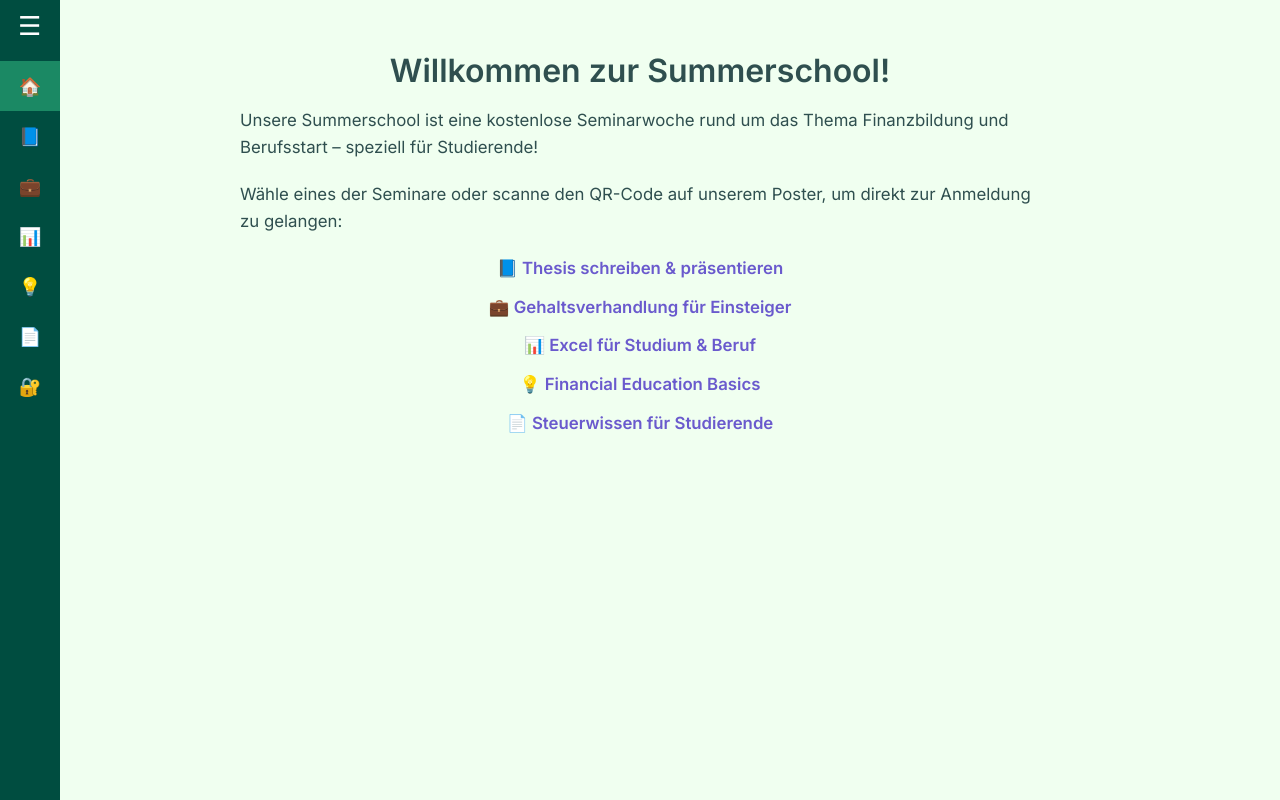
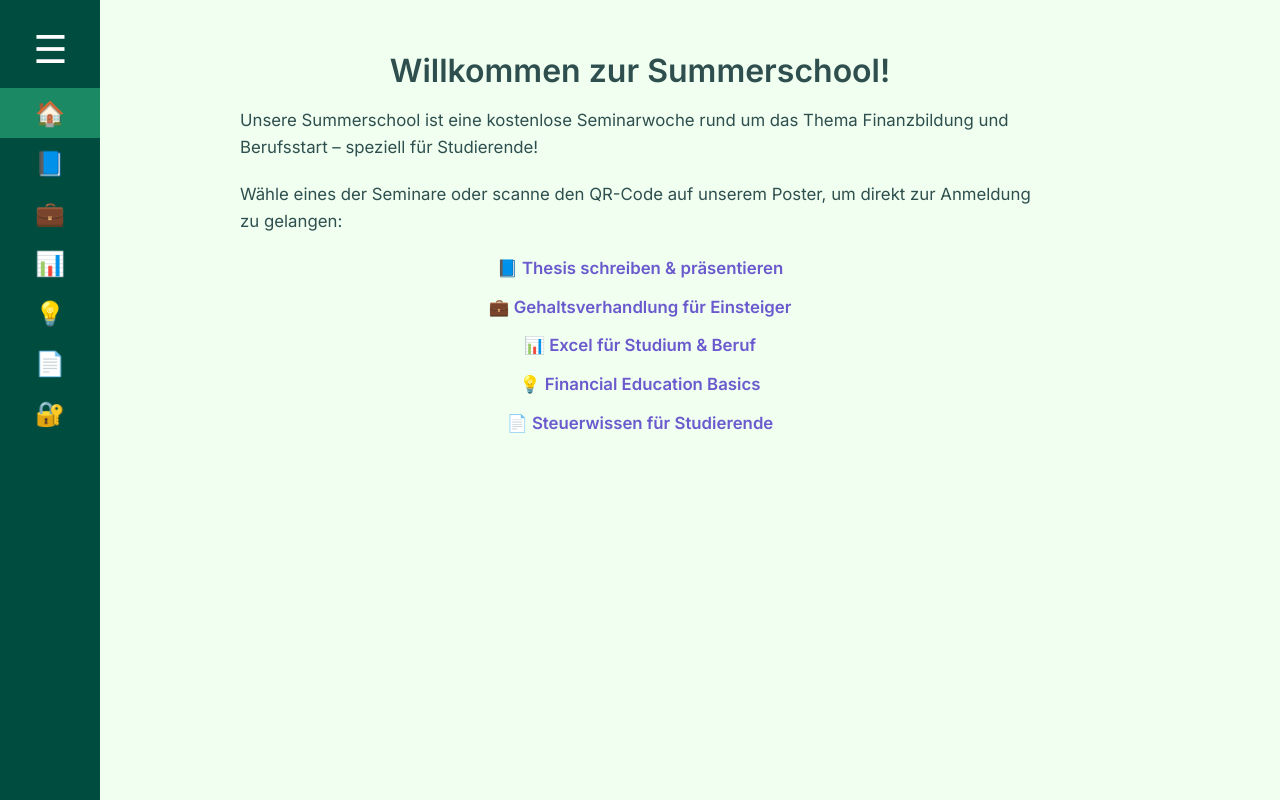
Before and after one commit to julrnk/julrnk.github.io, a plain HTML site: page index.html in a window 1280 px wide. Drawn offline with Linux system fonts and the light colour scheme.

Commit message:
made the closed Sidebar bigger

```diff
--- a/sidebar.css
+++ b/sidebar.css
@@ -10,7 +10,7 @@ body {
 /* === Sidebar Grundstruktur === */
 .sidebar {
     height: 100vh;
-    width: 60px;
+    width: 100px;
     position: fixed;
     top: 0;
     left: 0;
@@ -32,10 +32,10 @@ body {
 
 /* === Hamburger Icon === */
 .hamburger {
-    font-size: 26px;
+    font-size: 2.4rem;
     color: white;
     cursor: pointer;
-    margin-bottom: 20px;
+    margin: 16px 15.3px;
     padding: 0 18px;
     align-self: flex-start;
 }
@@ -58,9 +58,8 @@ body {
 
 /* === Emoji === */
 .sidebar a .emoji {
-    width: 60px;               /* Feste Breite für Icon-Zone */
+    width: 100px;               /* Feste Breite für Icon-Zone */
     text-align: center;
-    font-size: 18px;
     flex-shrink: 0;
 }
 
```
